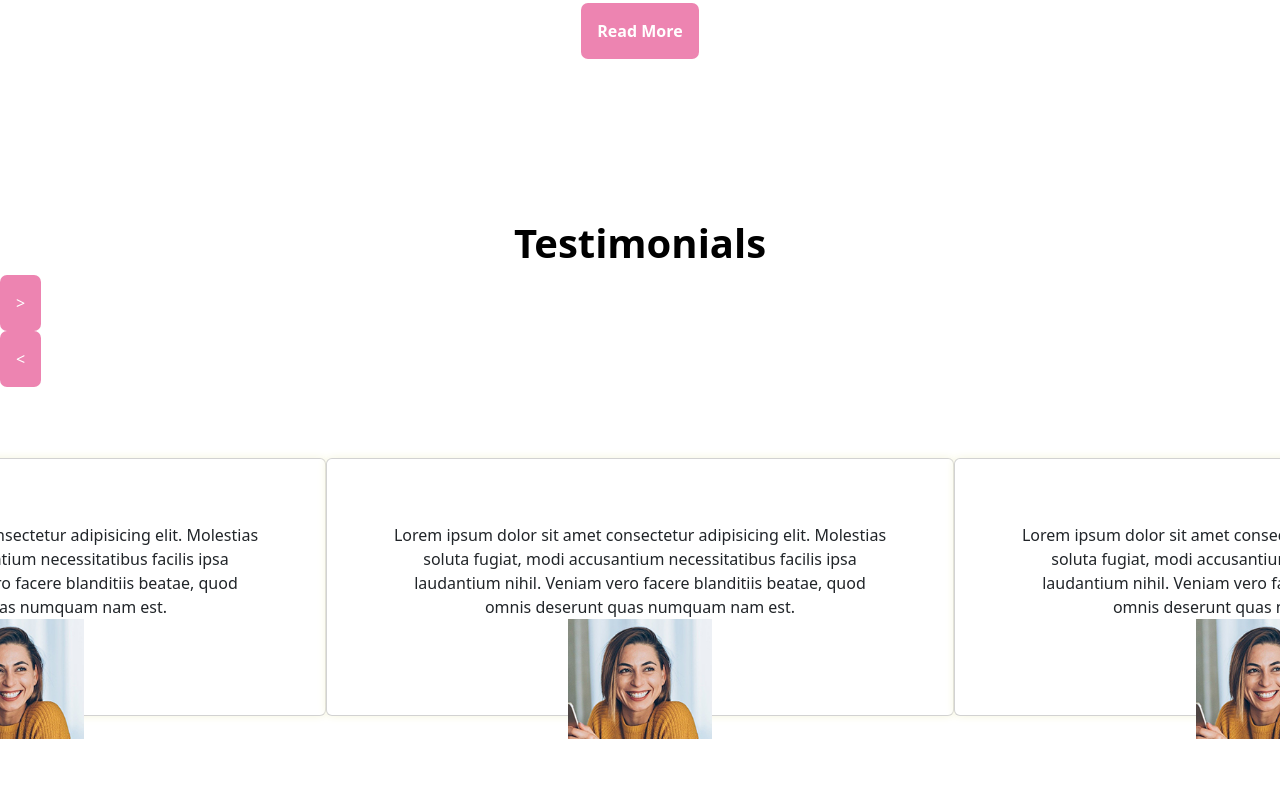
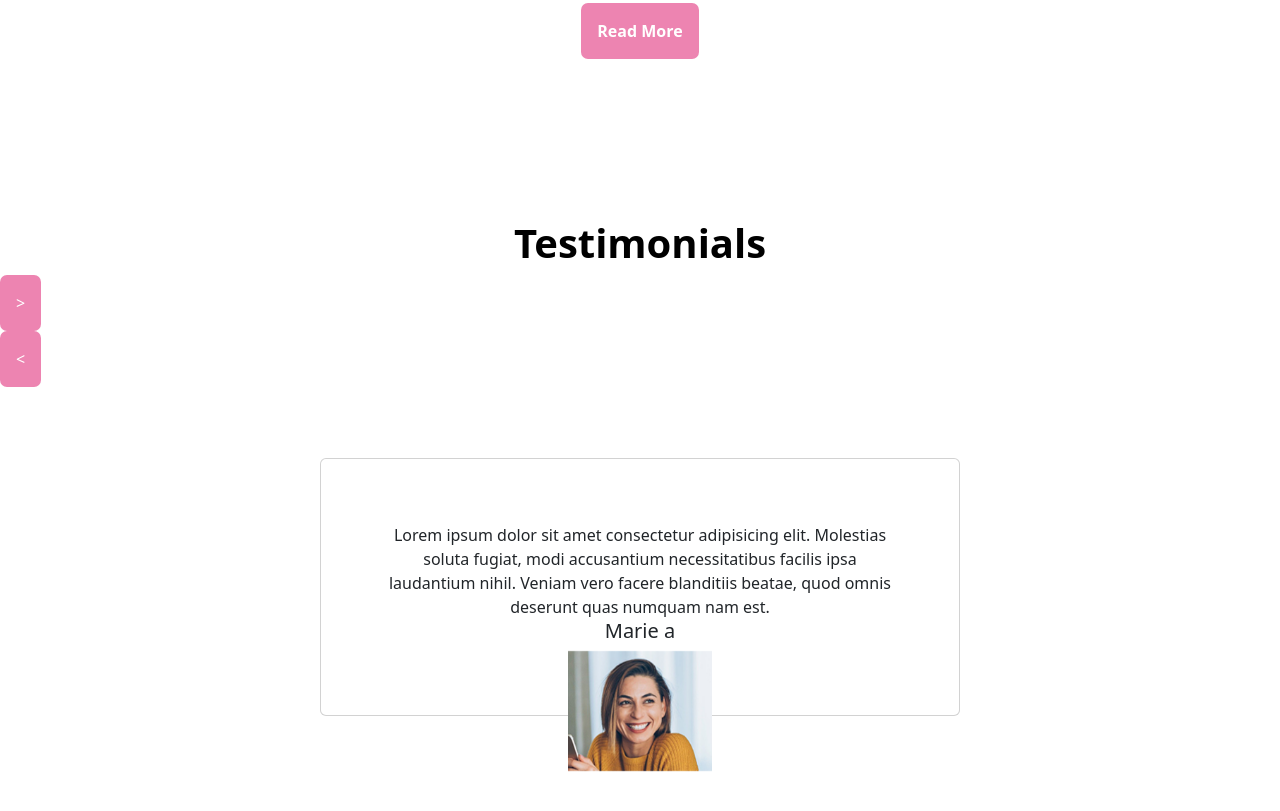
Before and after one commit to Sasfi12/romykJs, a website: page index.html in a window 1280 px wide. Shown: the part 5214-6025 px from the top of the page. Drawn offline with nearby package versions, Linux system fonts and the light colour scheme.

Commit message:
did I already push this ? I'm not sure...

```diff
--- a/index.html
+++ b/index.html
@@ -283,8 +283,8 @@
     <div class="left-button ">
       <button class="bg-primary border-0 p-3 btn-outline-primary order-now carousel-button text-white">&lt;</button>
     </div>
-    <div class="container-fluid d-flex justify-content-center w-auto overflow-hidden  flex" style="height: 25rem;">
-
+    <div class="d-flex justify-content-center w-auto w-100" style="height: 25rem; width: 100%;">
+      <div class="w-50 d-flex align-items-center justify-content-center overflow-hidden" style="height: 25rem; width: 100%;">
         <div class="card d-flex p-5">
 
           <div class="card-body d-flex justify-content-center align-items-center flex-column">
@@ -296,42 +296,11 @@
 
             </div>
             <h5 class="card-title text-center">Marie a</h5>
-          <img src="public/img/client-img.png" alt="" style="width: 9rem ; position: absolute; top: 10rem;">
+            <img src="public/img/client-img.png" alt="" style="width: 9rem ; position: absolute; top: 12rem;">
 
           </div>
 
         </div>
-      <div class="card d-flex p-5">
-
-        <div class="card-body d-flex justify-content-center align-items-center flex-column">
-          <div>
-
-            <p class="card-text text-center">Lorem ipsum dolor sit amet consectetur adipisicing elit. Molestias soluta
-              fugiat, modi accusantium necessitatibus facilis ipsa laudantium nihil. Veniam vero facere blanditiis
-              beatae, quod omnis deserunt quas numquam nam est.</p>
-
-          </div>
-          <h5 class="card-title text-center">Marie b</h5>
-          <img src="public/img/client-img.png" alt="" style="width: 9rem ; position: absolute; top: 10rem;">
-
-        </div>
-
-      </div>
-      <div class="card d-flex p-5">
-
-        <div class="card-body d-flex justify-content-center align-items-center flex-column">
-          <div>
-
-            <p class="card-text text-center">Lorem ipsum dolor sit amet consectetur adipisicing elit. Molestias soluta
-              fugiat, modi accusantium necessitatibus facilis ipsa laudantium nihil. Veniam vero facere blanditiis
-              beatae, quod omnis deserunt quas numquam nam est.</p>
-
-          </div>
-          <h5 class="card-title text-center">Marie c</h5>
-          <img src="public/img/client-img.png" alt="" style="width: 9rem ; position: absolute; top: 10rem;">
-
-        </div>
-
       </div>
     </div>
   </section>
--- a/src/sass/modules/_section4.sass
+++ b/src/sass/modules/_section4.sass
@@ -12,6 +12,10 @@
       position: relative
       width: 75%
       overflow: hidden
-      .card
-        min-width: 50%
-        max-width: 50%
+      animation: turnarround infinite 3s
+      .card-displayed
+        min-width: 50% !important
+        max-width: 50% !important
+        .card
+          min-width: 20rem !important
+          max-width: 20rem !important
```
Also changed, not shown: public/css/app.css, public/img/small-chef-ice-cream.png (added), 1 other file. Lines whose indentation alone changed are shown as unchanged.
